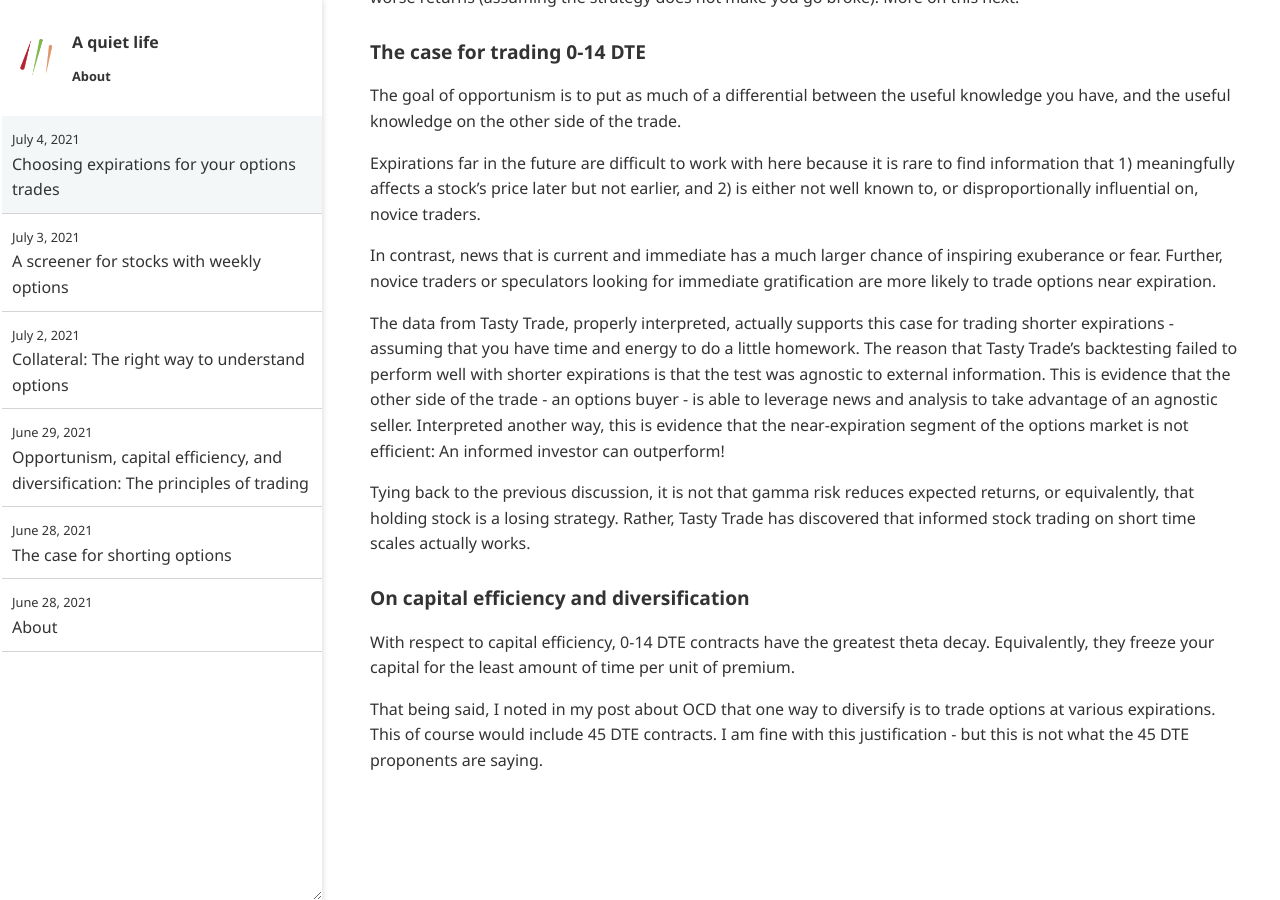
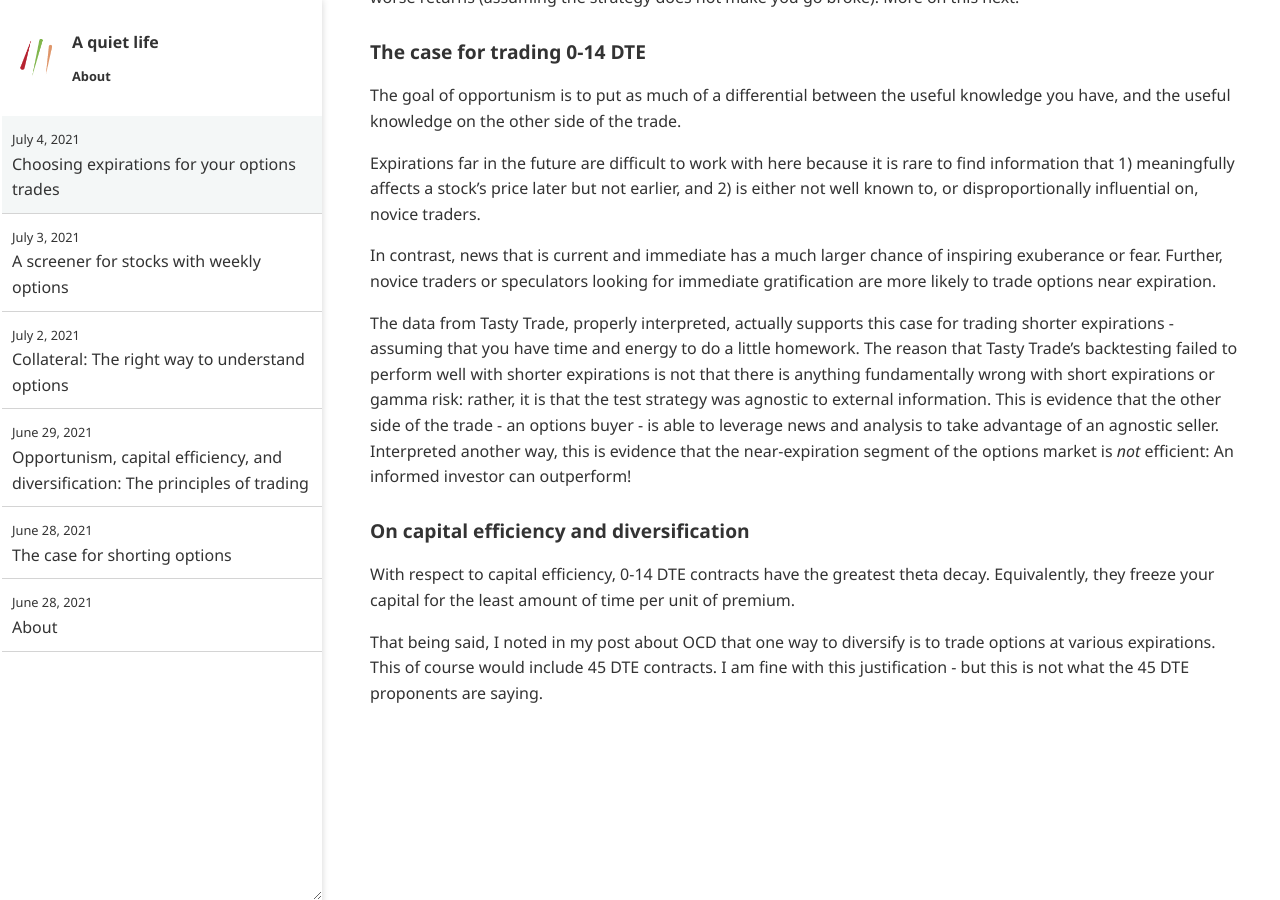
Before and after one commit to ansyblenetwork/aquietlife, a Jekyll site: the page built from _posts/2021-07-04-choosing-expirations.md, in a window 1280 px wide and 900 px high, scrolled down 1108 px. Built offline with Jekyll 4.4.1, drawn with Linux system fonts in a browser that asks for light colours; after the commit the page ends 1940 px from its top, so only the background shows below that.

Commit message:
Update 2021-07-04-choosing-expirations.md

```diff
--- a/_posts/2021-07-04-choosing-expirations.md
+++ b/_posts/2021-07-04-choosing-expirations.md
@@ -42,10 +42,7 @@ Expirations far in the future are difficult to work with here because it is rare
 
 In contrast, news that is current and immediate has a much larger chance of inspiring exuberance or fear. Further, novice traders or speculators looking for immediate gratification are more likely to trade options near expiration.
 
-The data from Tasty Trade, properly interpreted, actually supports this case for trading shorter expirations - assuming that you have time and energy to do a little homework. The reason that Tasty Trade's backtesting failed to perform well with shorter expirations is that the test was agnostic to external information. This is evidence that the other side of the trade - an options buyer - is able to leverage news and analysis to take advantage of an agnostic seller. Interpreted another way, this is evidence that the near-expiration segment of the options market is not efficient: An informed investor can outperform!
-
-Tying back to the previous discussion, it is not that gamma risk reduces expected returns, or equivalently, that holding stock is a losing strategy. Rather, Tasty Trade has discovered that informed stock trading on short time scales actually works.
-
+The data from Tasty Trade, properly interpreted, actually supports this case for trading shorter expirations - assuming that you have time and energy to do a little homework. The reason that Tasty Trade's backtesting failed to perform well with shorter expirations is not that there is anything fundamentally wrong with short expirations or gamma risk: rather, it is that the test strategy was agnostic to external information. This is evidence that the other side of the trade - an options buyer - is able to leverage news and analysis to take advantage of an agnostic seller. Interpreted another way, this is evidence that the near-expiration segment of the options market is _not_ efficient: An informed investor can outperform!
 
 ### On capital efficiency and diversification
 
```
